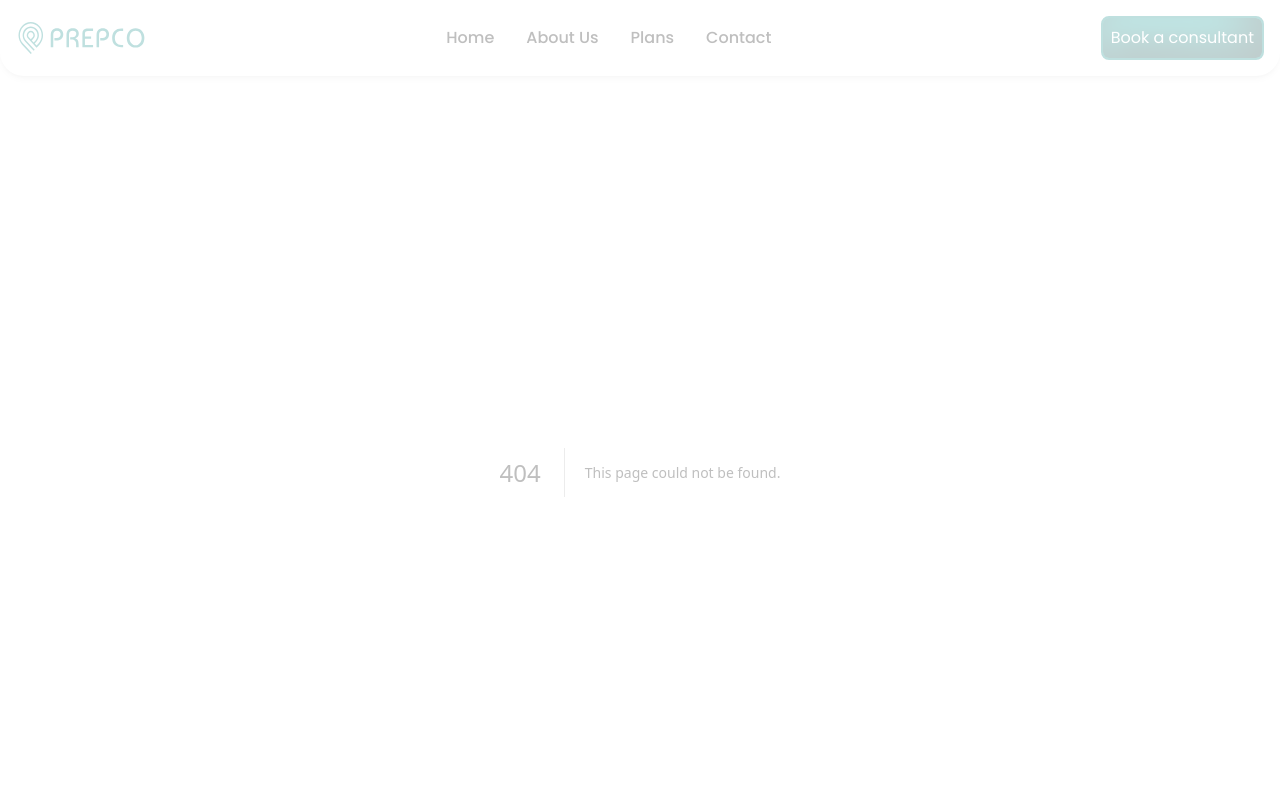
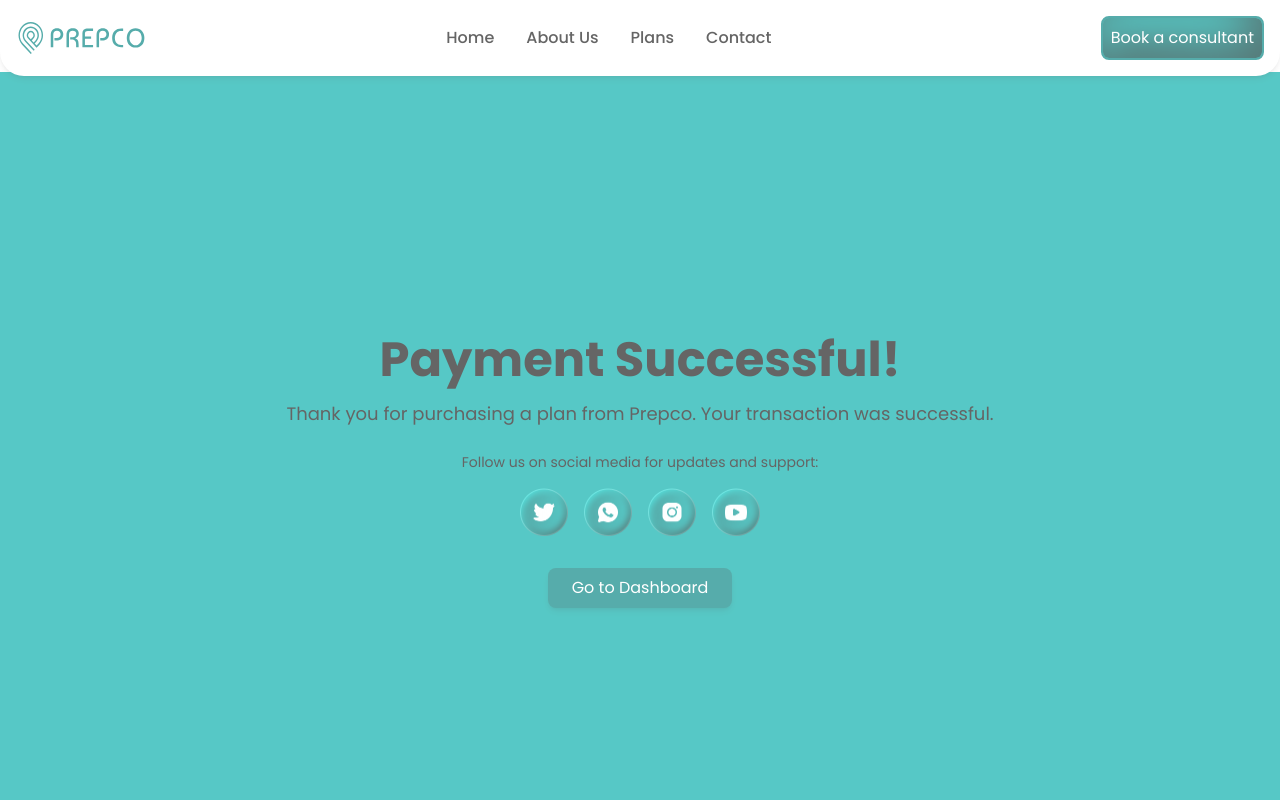
Before and after one commit to Prepco-creator/PREPCO, a Next.js app: page /success in a window 1280 px wide. Before the commit this address had no page. Shown: the top 800 px of the page. Built offline with nearby package versions, Linux system fonts and the light colour scheme; a web font is replaced by a local one.

Commit message:
updated favicon, updated upto form submission in backend

```diff
--- a/package.json
+++ b/package.json
@@ -19,6 +19,7 @@
     "react-fast-marquee": "^1.6.5",
     "react-hook-form": "^7.54.2",
     "react-spinners": "^0.15.0",
+    "react-toastify": "^11.0.5",
     "swiper": "^11.1.15",
     "zod": "^3.24.1"
   },
--- /dev/null
+++ b/src/app/api/form-submission/route.ts
@@ -0,0 +1,30 @@
+import { NextRequest, NextResponse } from "next/server";
+
+export const POST = async (req: NextRequest) => {
+    try {
+        const formData = await req.json(); // Parse incoming JSON data
+
+        console.log("Received form data:", formData);
+
+        // Send data to Zoho Forms API
+        // const zohoResponse = await fetch("https://forms.zoho.com/api/v2/forms/{FORM_ID}/submissions", {
+        //     method: "POST",
+        //     headers: {
+        //         "Content-Type": "application/json",
+        //         "Authorization": `Zoho-oauthtoken ${process.env.ZOHO_ACCESS_TOKEN}`
+        //     },
+        //     body: JSON.stringify({ data: formData })
+        // });
+
+        // const zohoResult = await zohoResponse.json();
+
+        // if (!zohoResponse.ok) {
+        //     throw new Error(`Zoho API Error: ${JSON.stringify(zohoResult)}`);
+        // }
+
+        return NextResponse.json({ success: true, message: "Data submitted to Zoho", response: formData }, { status: 200 });
+    } catch (error) {
+        console.error("Error submitting form to Zoho:", error);
+        return NextResponse.json({ success: false, error: "Internal Server Error" }, { status: 500 });
+    }
+};
--- a/src/app/coming-soon/page.tsx
+++ b/src/app/coming-soon/page.tsx
@@ -1,4 +1,4 @@
-import ComingSoon from '@/components/comingsoon/ComingSoon'
+import ComingSoon from '@/components/extra-pages/ComingSoon'
 import React from 'react'
 
 const page = () => {
--- a/src/app/layout.tsx
+++ b/src/app/layout.tsx
@@ -3,6 +3,7 @@ import "./globals.css";
 import Navbar from "@/components/comman/Navbar";
 import LoadingAnimation from "@/components/loaders/LoadingAnimation";
 import Script from "next/script";
+import { ToastContainer } from "react-toastify";
 
 export const metadata: Metadata = {
   title: "PREPCO | Where Care Meets Convenience",
@@ -33,6 +34,7 @@ export default function RootLayout({
         />
       </head>
       <body className="font-poppins">
+        <ToastContainer />
         <LoadingAnimation />
         <Navbar />
         {children}
--- /dev/null
+++ b/src/app/success/page.tsx
@@ -0,0 +1,10 @@
+import PaymentSuccess from '@/components/extra-pages/PaymentSuccess'
+import React from 'react'
+
+const page = () => {
+  return (
+    <PaymentSuccess />
+  )
+}
+
+export default page
--- a/src/components/contact/Contact.tsx
+++ b/src/components/contact/Contact.tsx
@@ -10,7 +10,7 @@ const Contact = () => {
             <Banner title='Contact us' />
             <HeroSection />
             <GoogleMap />
-            <Footer/>
+            <Footer />
         </>
     )
 }
--- a/src/components/contact/ContactForm.tsx
+++ b/src/components/contact/ContactForm.tsx
@@ -6,27 +6,45 @@ import { zodResolver } from '@hookform/resolvers/zod';
 import { z } from 'zod';
 import InputField from './InputField';
 import { contactFormSchema } from '@/utils/validation';
+import { toast } from 'react-toastify';
 
 type FormValues = z.infer<typeof contactFormSchema>;
 
 const ContactForm = () => {
   const {
     register,
+    handleSubmit,
     formState: { errors },
   } = useForm<FormValues>({
     resolver: zodResolver(contactFormSchema),
   });
 
+  const onSubmit = async (data: FormValues) => {
+    try {
+      const response = await fetch(`${process.env.NEXT_PUBLIC_BACKEND_URL}/api/form-submission`, {
+        method: "POST",
+        headers: {
+          "Content-Type": "application/json",
+        },
+        body: JSON.stringify(data),
+      });
 
+      const result = await response.json();
+      console.log(result);
+
+      if (result.success) {
+        toast.success("Form Submitted Successfully")
+      } else {
+        toast.error("Failed to submit form");
+      }
+    } catch (error) {
+      console.error("Error submitting form:", error);
+      alert("An error occurred. Please try again.");
+    }
+  };
 
   return (
-    <form
-      action="https://formspree.io/f/xnnjzgyy"
-      method="POST"
-      className="space-y-6"
-    >
-
-      {/* Form Inputs */}
+    <form onSubmit={handleSubmit(onSubmit)} className="space-y-6">
       <InputField
         id="name"
         label="Name"
--- /dev/null
+++ b/src/components/extra-pages/PaymentSuccess.tsx
@@ -0,0 +1,64 @@
+'use client'
+
+import React from "react";
+import Image from "next/image";
+import { images } from "../../../public/assets";
+import { useRouter } from "next/navigation";
+import Footer from "../comman/Footer";
+
+const PaymentSuccess: React.FC = () => {
+    const router = useRouter();
+
+    return (
+        <>
+            <section className="bg-primary1 flex items-center justify-center min-h-screen">
+                <div className="text-center">
+                    {/* <Image
+                        width={100}
+                        height={100}
+                        src={images.pngs.successIcon}
+                        alt="Success Icon"
+                        className="mx-auto mb-4"
+                    /> */}
+                    <h1 className="text-5xl font-bold text-primary-dark">Payment Successful!</h1>
+                    <p className="mt-4 text-lg text-secondary-dark">
+                        Thank you for purchasing a plan from Prepco. Your transaction was successful.
+                    </p>
+
+                    <div className="mt-6">
+                        <p className="text-sm text-secondary-dark">
+                            Follow us on social media for updates and support:
+                        </p>
+                        <div className="flex justify-center gap-4 mt-4">
+                            <a href="https://www.twitter.com" aria-label="Twitter">
+                                <Image width={48} height={48} src={images.pngs.twitterIcon} alt="Twitter" />
+                            </a>
+                            <a href="https://wa.me/+919962107102" aria-label="WhatsApp">
+                                <Image width={48} height={48} src={images.pngs.whatsappIcon} alt="WhatsApp" />
+                            </a>
+                            <a href="https://www.instagram.com" aria-label="Instagram">
+                                <Image width={48} height={48} src={images.pngs.instagramIcon} alt="Instagram" />
+                            </a>
+                            <a href="https://www.youtube.com" aria-label="YouTube">
+                                <Image width={48} height={48} src={images.pngs.youtubeIcon} alt="YouTube" />
+                            </a>
+                        </div>
+                    </div>
+
+                    {/* Go to Dashboard Button */}
+                    <div className="mt-8">
+                        <button
+                            onClick={() => router.push("/dashboard")}
+                            className="bg-primary text-white py-2 px-6 rounded-lg shadow-md hover:bg-primary-dark transition duration-300 ease-in-out"
+                        >
+                            Go to Dashboard
+                        </button>
+                    </div>
+                </div>
+            </section>
+            <Footer />
+        </>
+    );
+};
+
+export default PaymentSuccess;
```
Also changed, not shown: src/components/extra-pages/ComingSoon.tsx (renamed from src/components/comingsoon/ComingSoon.tsx), 2 other files (tests, documents, lock files or other folders).
